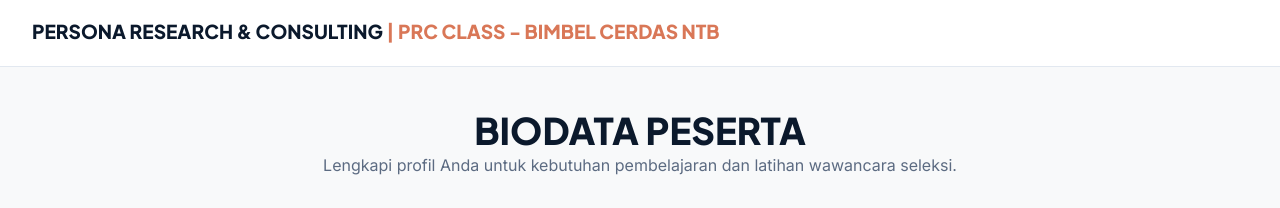
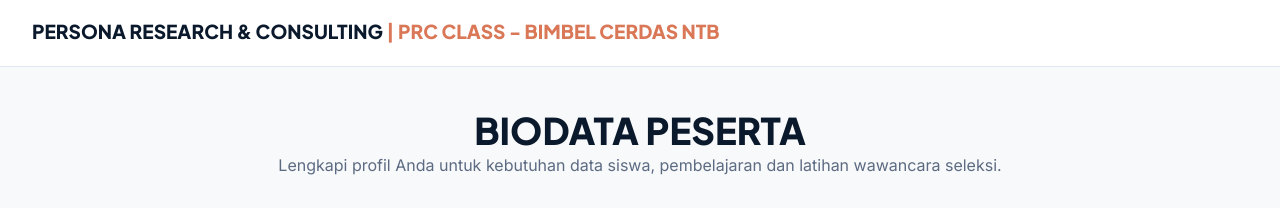
Before and after one commit to personaresearchconsulting-alt/BIODATA-SISWA-BIMBEL-CERDAS-NTB---PRC-CLASS, a plain HTML site: page index.html in a window 1280 px wide. Shown: the top 208 px of the page. Drawn offline with Linux system fonts and the light colour scheme.

```diff
--- a/index.html
+++ b/index.html
@@ -38,7 +38,7 @@
 <body>
 <header><a class="brand" href="index.html">PERSONA RESEARCH &amp; CONSULTING <span>| PRC CLASS - BIMBEL CERDAS NTB</span></a></header>
 <main>
-<div class="header"><h1>BIODATA PESERTA</h1><p>Lengkapi profil Anda untuk kebutuhan pembelajaran dan latihan wawancara seleksi.</p></div>
+<div class="header"><h1>BIODATA PESERTA</h1><p>Lengkapi profil Anda untuk kebutuhan data siswa, pembelajaran dan latihan wawancara seleksi.</p></div>
 <div id="message" class="message"></div>
 <section class="card" id="editLookupCard">
 <h2>Sudah Pernah Mengisi Biodata?</h2>
```
